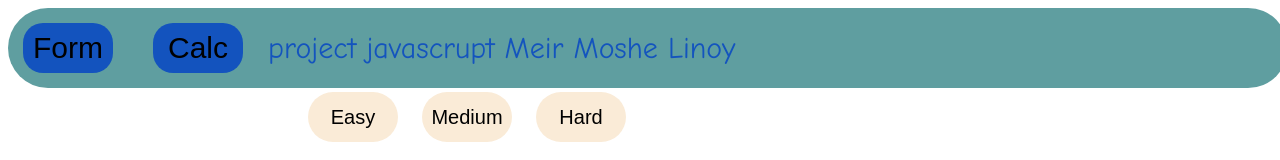
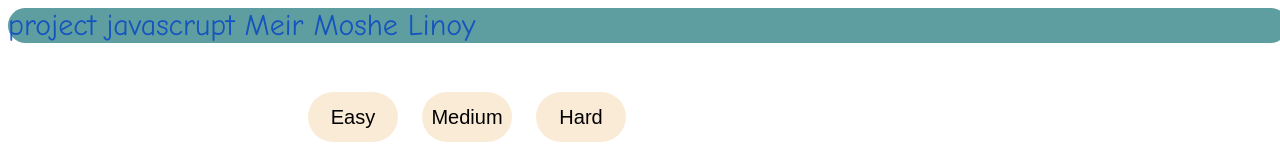
Before and after one commit to CohenINT/Sudoku, a plain HTML site: page index.html in a window 1280 px wide. Shown: the top 160 px of the page. Drawn offline with nearby package versions, Linux system fonts and the light colour scheme.

Commit message:
deleted uneeded buttons

```diff
--- a/index.html
+++ b/index.html
@@ -12,8 +12,7 @@
 </head>
 <body>
 <div id="the_name">
-    <button class="batnmov" id="movForm">Form</button>
-    <button class ="batnmov" id="movCalc">Calc</button>
+
 project javascrupt Meir Moshe Linoy</div>
 
     <div class="btns">
```
